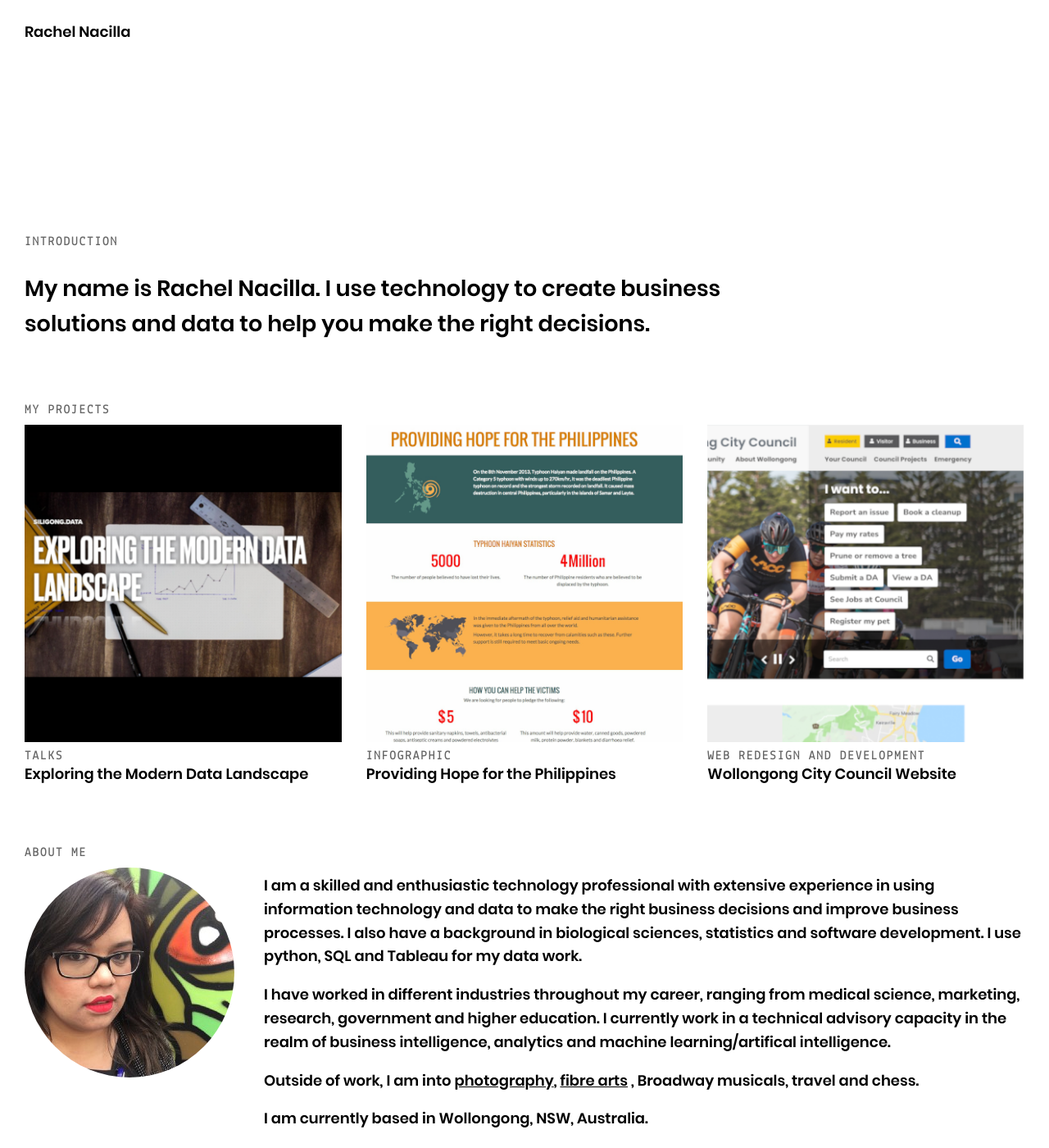
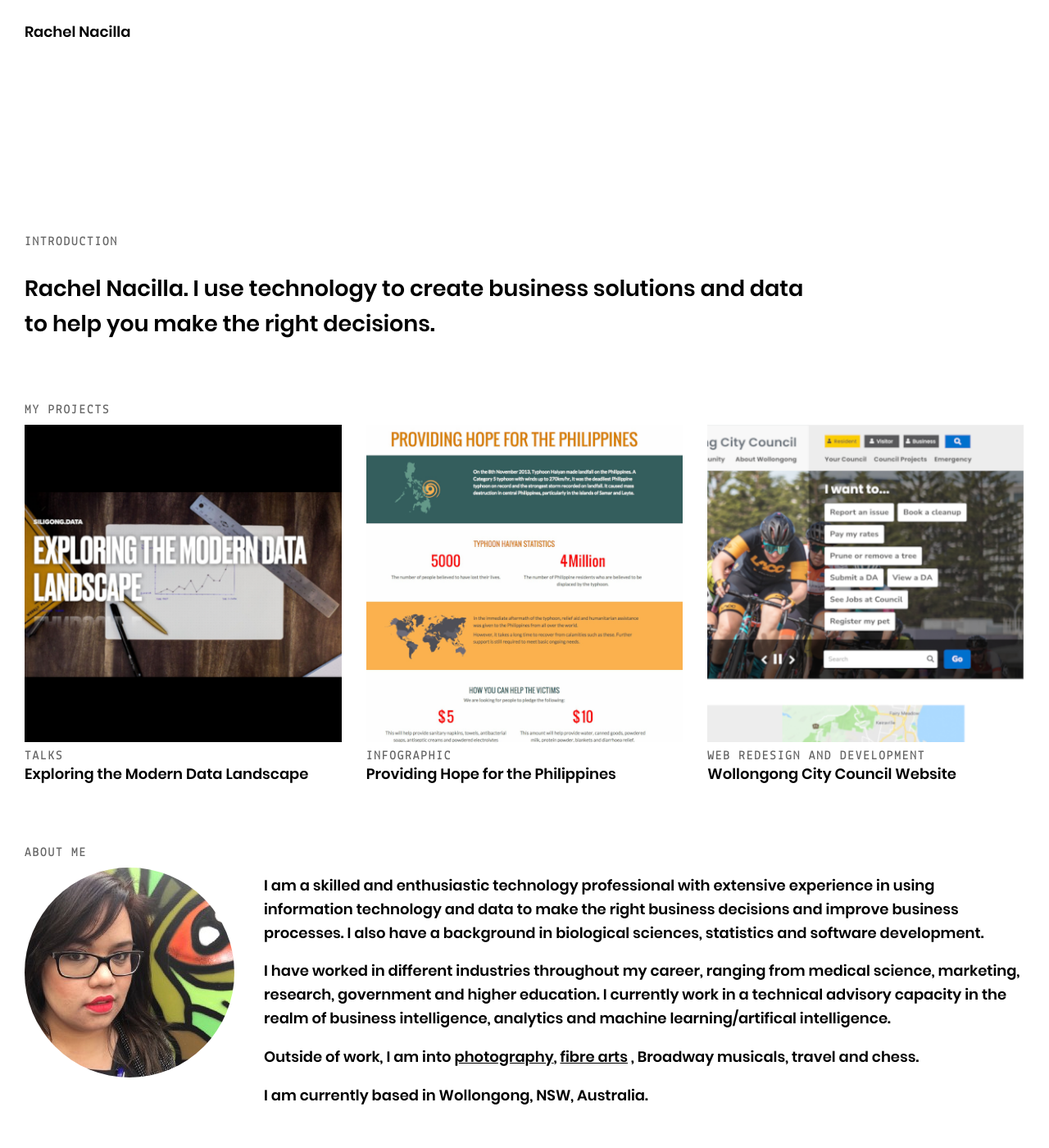
Before and after one commit to rachelnacilla/rachelnacilla.github.io, a Jekyll site: the page built from index.html, in a window 1280 px wide and 1400 px high. Shown: the whole window at 82% size. Built offline with Jekyll 4.4.1, drawn with Linux system fonts in a browser that asks for light colours.

Commit message:
Changed some words in the bio

```diff
--- a/index.html
+++ b/index.html
@@ -16,7 +16,7 @@
 			<div class="container">
 				<h2>Introduction</h2>
 
-							<p>My name is Rachel Nacilla. I use technology to create business solutions and data to help you make the right decisions.</p>
+							<p>Rachel Nacilla. I use technology to create business solutions and data to help you make the right decisions.</p>
 
 
 
@@ -47,7 +47,7 @@
 					<img src="assets/images/rachelnacilla_portrait.jpeg" alt="portrait of Rachel Nacilla">
 				</div>
 
-				<p>I am a skilled and enthusiastic technology professional with extensive experience in using information technology and data to make the right business decisions and improve business processes. I also have a background in biological sciences, statistics and software development. I use python, SQL and Tableau for my data work.</p>
+				<p>I am a skilled and enthusiastic technology professional with extensive experience in using information technology and data to make the right business decisions and improve business processes. I also have a background in biological sciences, statistics and software development.</p>
 
 				<p>I have worked in different industries throughout my career, ranging from medical science, marketing, research, government and higher education. I currently work in a technical advisory capacity in the realm of business intelligence, analytics and machine learning/artifical intelligence.</p>
 
```
